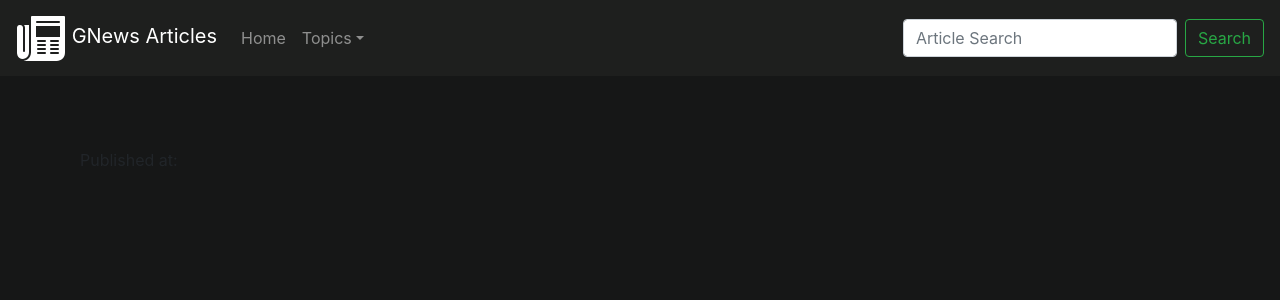
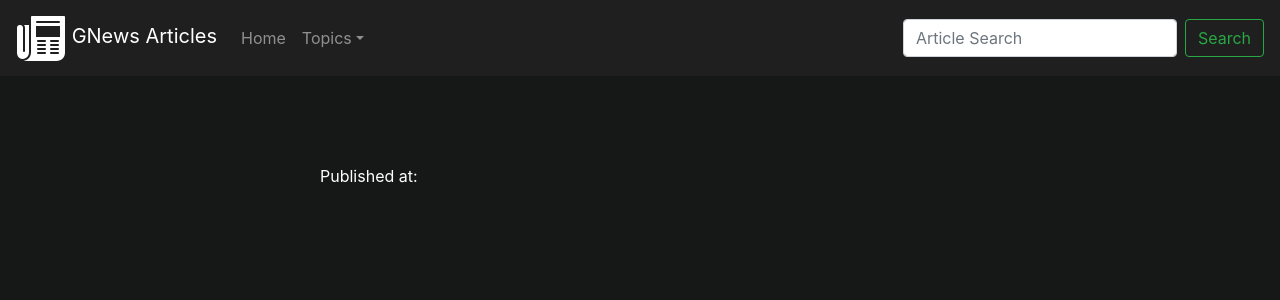
Before and after one commit to viliusan/ibm-task-frontend, a React (Create React App) app: page /article/1 in a window 1280 px wide. Shown: the top 300 px of the page. Built offline with nearby package versions, Linux system fonts and the light colour scheme.

Commit message:
Updating and continuing working on styles

```diff
--- a/src/pages/Home.js
+++ b/src/pages/Home.js
@@ -16,7 +16,7 @@ const Home = () => {
 
   if (!dummyData?.data?.articles.length) return null;
   return (
-    <div className="search">
+    <div className="root">
       {dummyData.data.articles.map((article, index) => (
         <ArticleCard
           img={article.image}
--- a/src/styles/Article.scss
+++ b/src/styles/Article.scss
@@ -1,12 +1,19 @@
 .article {
-  margin: 5rem;
+  margin: 5rem 20rem 3rem;
   align-content: center;
+  color: white;
 }
 
 h1 {
   margin-bottom: 1.75rem;
+  font-weight: bold;
 }
 
 h3 {
-  size: 100pt;
+  font-size: 18pt;
+  font-weight: 300;
 }
+
+p {
+  margin-top: 2rem;
+}
--- a/src/styles/ArticleCard.scss
+++ b/src/styles/ArticleCard.scss
@@ -1,5 +1,6 @@
 .articleCard {
   background-color: #1b1c1b;
+  margin-top: 3rem;
 }
 
 a {
```
